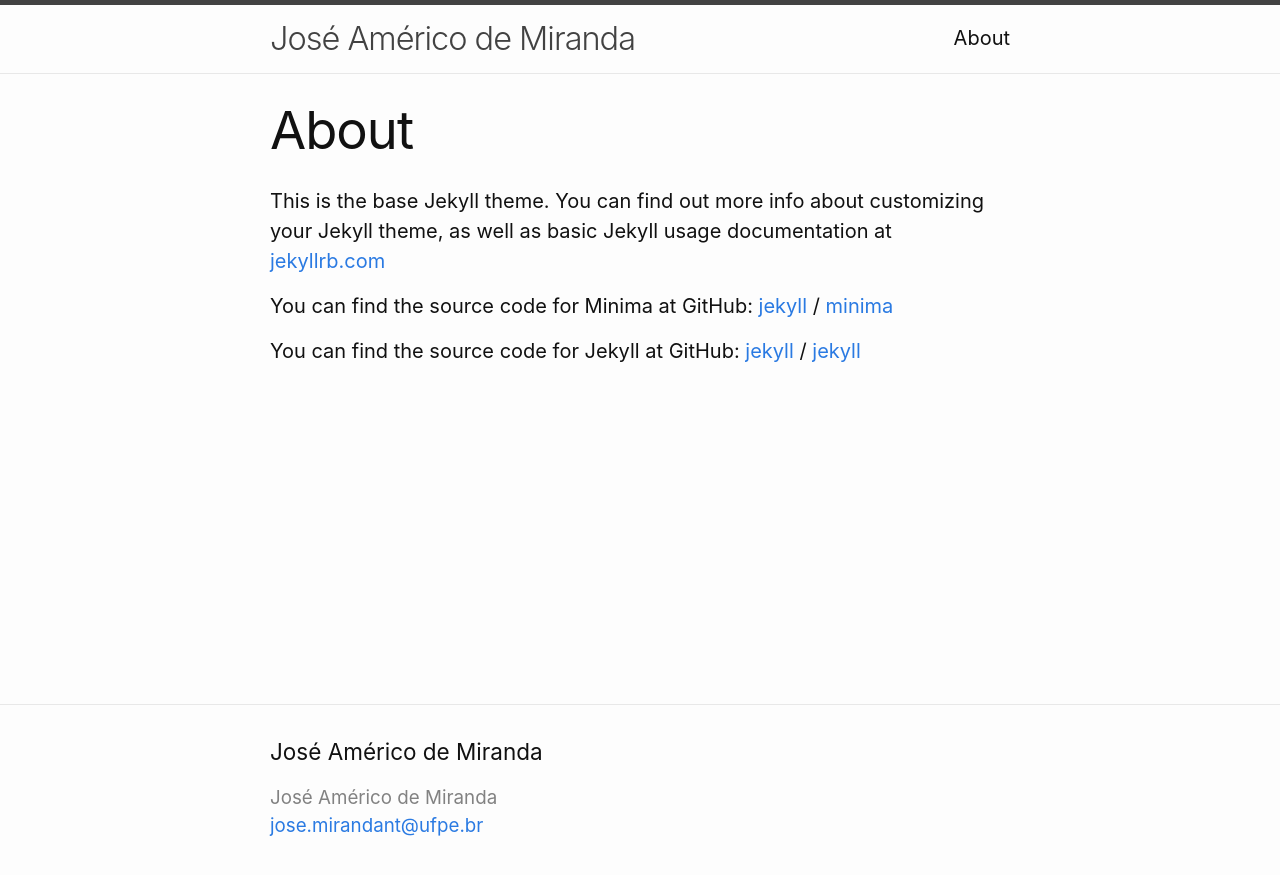
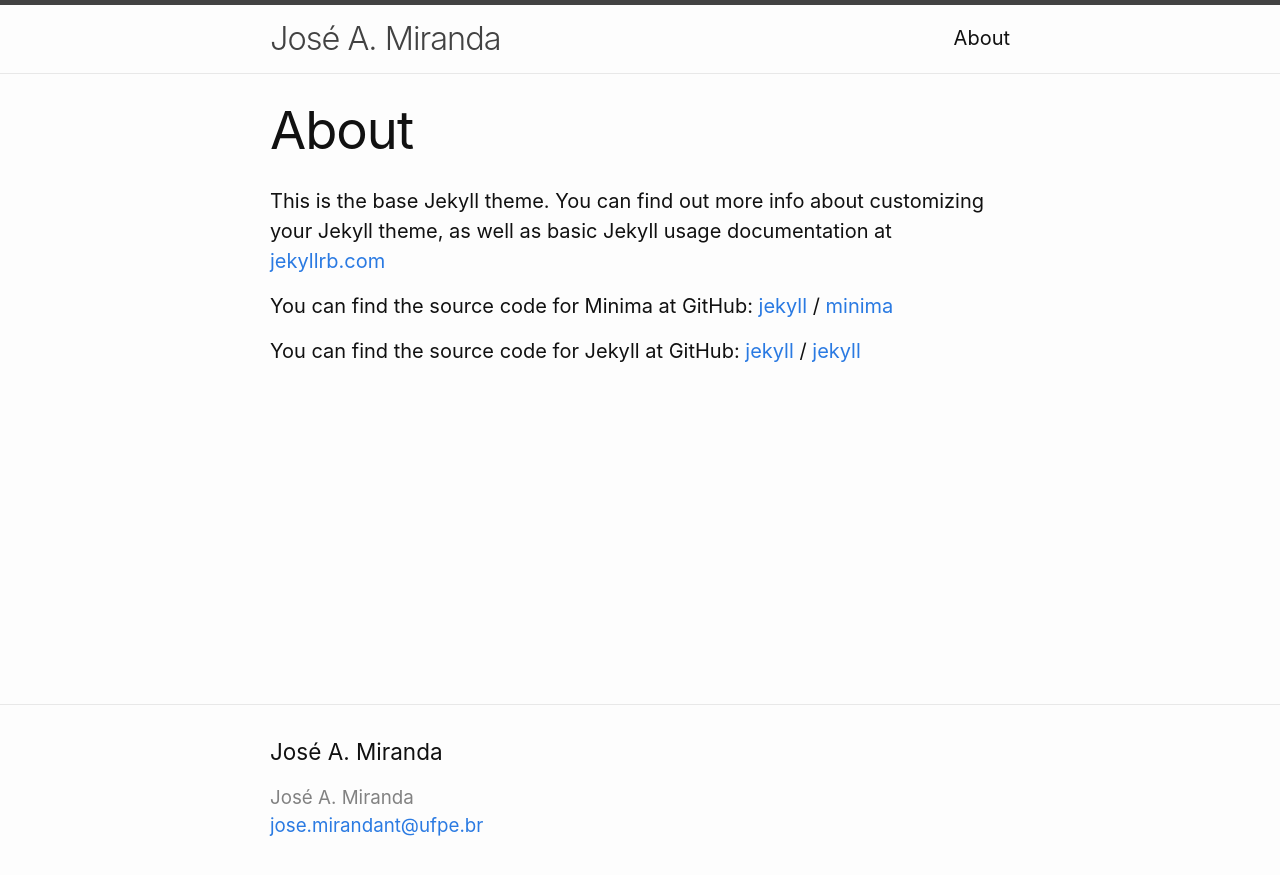
Before and after one commit to jamericomiranda/jamericomiranda.github.io, a Jekyll site: the page built from about.markdown, in a window 1280 px wide. Shown: the top 875 px of the page. Built offline with Jekyll 4.4.1, drawn with Linux system fonts in a browser that asks for light colours.

Commit message:
Update _config.yml

```diff
--- a/_config.yml
+++ b/_config.yml
@@ -18,7 +18,7 @@
 # You can create any custom variable you would like, and they will be accessible
 # in the templates via {{ site.myvariable }}.
 
-title: José Américo de Miranda
+title: José A. Miranda
 email: jose.mirandant@ufpe.br
 # description: >- # this means to ignore newlines until "baseurl:"
 #  Write an awesome description for your new site here. You can edit this
```
